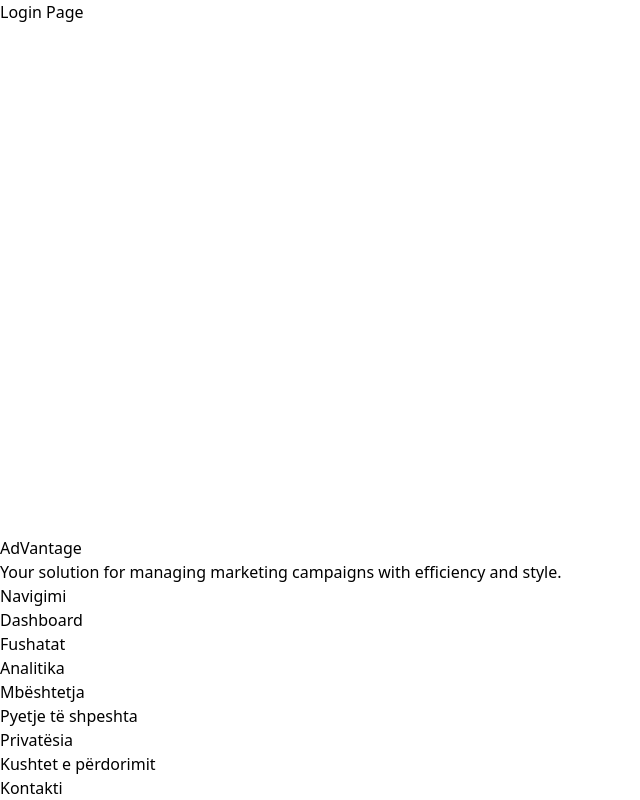
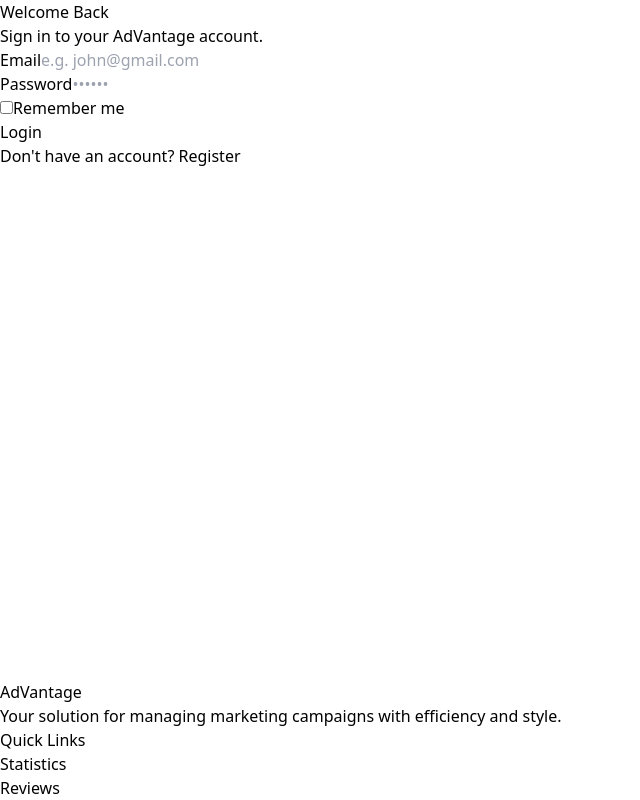
Before and after one commit to eneakukaj/Marketing-Digjital, a React (Vite) app in the folder frontend/: page /login in a window 1280 px wide. Shown: the part 560-1360 px from the top of the page, without its empty margins (0-640 px from the left). Built offline with nearby package versions, Linux system fonts and the light colour scheme.

Commit message:
Login , lidhja butonave dhe ndarja e qasjes ne buton

```diff
--- a/frontend/src/App.jsx
+++ b/frontend/src/App.jsx
@@ -5,6 +5,7 @@
 import Footer from './layouts/Footer';
 import Home from './pages/Home';
 import Register from './pages/Register';
+import Login from "./pages/Login";
 
 
 function App() {
@@ -18,7 +19,7 @@
     <Routes>
 
       <Route path="/" element={<Home />} />
-      <Route path="/login" element={<h1 className="text-white p-10">Login Page</h1>} />
+      <Route path="/login" element={<Login/>} />
       <Route path="/register" element={<Register />} />
 
     </Routes>
--- a/frontend/src/context/AuthContext.jsx
+++ b/frontend/src/context/AuthContext.jsx
@@ -25,7 +25,9 @@
 
   const logout = () => {
     setUser(null);
-    localStorage.clear();
+    localStorage.removeItem("accessToken");
+    localStorage.removeItem("refreshToken");
+    localStorage.removeItem("user");
   };
 
 
--- a/frontend/src/layouts/Footer.jsx
+++ b/frontend/src/layouts/Footer.jsx
@@ -1,5 +1,5 @@
-import { Link } from 'react-router-dom';
 import logoIcon from '../utils/logo-advantage.png';
+import logoUBTIcon from '../utils/logo-ubt.png';
 
 const Footer = () => {
   const currentYear = new Date().getFullYear();
@@ -7,7 +7,7 @@
   return (
     <footer className="bg-[#06103b] text-white border-t border-gray-800">
       <div className="max-w-7xl mx-auto px-8 py-12">
-        <div className="grid grid-cols-1 md:grid-cols-4 gap-12">
+        <div className="grid grid-cols-1 md:grid-cols-4 gap-32">
 
 
           <div className="col-span-1 md:col-span-1">
@@ -23,30 +23,52 @@
           </div>
 
           <div>
-            <h3 className="text-sm font-semibold uppercase tracking-wider mb-6 text-indigo-400">Navigimi</h3>
+            <h3 className="text-sm font-semibold uppercase tracking-wider mb-6 text-indigo-400">
+              Quick Links
+              </h3>
             <ul className="space-y-4">
-              <li><Link to="/dashboard" className="text-gray-400 hover:text-white transition-colors text-sm">Dashboard</Link></li>
-              <li><Link to="/campaigns" className="text-gray-400 hover:text-white transition-colors text-sm">Fushatat</Link></li>
-              <li><Link to="/analytics" className="text-gray-400 hover:text-white transition-colors text-sm">Analitika</Link></li>
-            </ul>
-          </div>
+              <li>
+                <a
+                href="#statistics"
+                className="text-gray-400 hover:text-white transition-colors text-sm">
+             Statistics
+             </a>
+            </li>
 
-          <div>
-            <h3 className="text-sm font-semibold uppercase tracking-wider mb-6 text-indigo-400">Mbështetja</h3>
-            <ul className="space-y-4">
-              <li><Link to="/faq" className="text-gray-400 hover:text-white transition-colors text-sm">Pyetje të shpeshta</Link></li>
-              <li><Link to="/privacy" className="text-gray-400 hover:text-white transition-colors text-sm">Privatësia</Link></li>
-              <li><Link to="/terms" className="text-gray-400 hover:text-white transition-colors text-sm">Kushtet e përdorimit</Link></li>
-            </ul>
-          </div>
+            <li>
+           <a
+           href="#reviews"
+           className="text-gray-400 hover:text-white transition-colors text-sm">
+        Reviews
+      </a>
+    </li>
+
+           <li>
+           <a
+           href="#how-it-works"
+           className="text-gray-400 hover:text-white transition-colors text-sm">
+        How it works
+      </a>
+    </li>
+
+  </ul>
+  </div>
 
           <div>
             <h3 className="text-sm font-semibold uppercase tracking-wider mb-6 text-indigo-400">Kontakti</h3>
             <p className="text-gray-400 text-sm">info@advantage.al</p>
             <p className="text-gray-400 text-sm mt-2">+355 6X XXX XXXX</p>
           </div>
-        </div>
 
+
+        <div className="flex justify-center md:justify-end items-center">
+    <img
+      src={logoUBTIcon}
+      alt="UBT"
+      className="w-32 h-32 opacity-100"
+    />
+  </div>
+</div>
         <div className="mt-12 pt-8 border-t border-gray-800 flex flex-col md:flex-row justify-between items-center">
           <p className="text-gray-500 text-xs">
             © {currentYear} AdVantage. All rights reserved.
--- a/frontend/src/layouts/Navbar.jsx
+++ b/frontend/src/layouts/Navbar.jsx
@@ -4,13 +4,22 @@
 import logoIcon from '../utils/logo-advantage.png';
 
 const Navbar= () => {
-    const { user, logout } = useContext(AuthContext);
+    const { user, logout, hasRole } = useContext(AuthContext);
     const navigate= useNavigate();
 
     const handleLogout=() => {
         logout();
         navigate('/login');
     };
+
+    const getDashboardLink = () => {
+        if (hasRole("ADMIN")) return "/admin";
+        if (hasRole("MANAGER")) return "/manager";
+        return "/dashboard";
+    };
+
+    const buttonStyle =
+        "bg-indigo-600 hover:bg-indigo-500 text-white px-6 py-2 rounded-lg text-sm font-semibold transition-all shadow-md shadow-indigo-500/10 border border-indigo-500/20";
 
     return (
         <nav className="bg-[#06103b] text-white px-8 py-4 flex justify-between items-center border-b border-gray-800 shadow-2xl">
@@ -23,16 +32,32 @@
                 <img src={logoIcon} alt="AdVantage Logo" className="w-6 h-6 object-contain"/>
             </div>
           <div>
-          <h1 className="text-xl font-bold tracking-tight text-white">AdVantage</h1>
+          <Link to="/" className="text-xl font-bold tracking-tight text-white">AdVantage</Link>
         </div>
         </div>
           <div className="flex items-center space-x-6">
-                <Link
-                    to="/register"
-                    className="bg-indigo-600 hover:bg-indigo-500 text-white px-6 py-2 rounded-lg text-sm font-semibold transition-all shadow-md shadow-indigo-500/10 border border-indigo-500/20"
-                >
-                    Register
-                </Link>
+               {!user && (
+                     <Link
+                            to="/register"
+                            className={buttonStyle}>
+                            Register
+                        </Link>
+                )}
+
+                {user && (
+                    <>
+                        <Link to={getDashboardLink()} className={buttonStyle}>
+                            Dashboard
+                        </Link>
+
+                        <button onClick={handleLogout} className={buttonStyle}>
+                            Logout
+                        </button>
+                    </>
+                )}
+
+
+
             </div>
         </nav>
     );
--- a/frontend/src/pages/Home.jsx
+++ b/frontend/src/pages/Home.jsx
@@ -68,7 +68,7 @@
 
       </section>
 
-<div className="w-full bg-white py-10 px-8">
+<div id="statistics" className="w-full bg-white py-10 px-8">
   <div className="max-w-[1440px] mx-auto grid grid-cols-2 md:grid-cols-5 gap-8 text-center">
 
     <div>
@@ -119,7 +119,7 @@
 
 </div>
 
-      <section className="max-w-[1440px] mx-auto px-10 py-24 border-t border-white/5">
+      <section id="reviews" className="max-w-[1440px] mx-auto px-10 py-24 border-t border-white/5">
         <div className="text-center mb-16">
           <h2 className="text-4xl md:text-5xl font-bold uppercase tracking-tight mb-4">
             User <span className="relative inline-block mt-2">
@@ -136,7 +136,6 @@
         <div className="grid grid-cols-1 md:grid-cols-2 lg:grid-cols-3 gap-8">
           {reviews.map((review) => (
             <div key={review.id} className="relative group">
-              {/* Animated Glow Backdrop */}
               <div className="absolute -inset-0.5 bg-gradient-to-r from-indigo-500 to-blue-600 rounded-2xl blur opacity-0 group-hover:opacity-20 transition duration-500"></div>
 
               <div className="relative bg-[#161926] p-8 rounded-2xl border border-gray-800 hover:border-indigo-500/40 transition-all duration-300 h-full flex flex-col justify-between">
@@ -160,7 +159,7 @@
       </section>
 
 
-<section className="bg-[#0f111a] py-28 px-10">
+<section id="how-it-works" className="bg-[#0f111a] py-28 px-10">
   <div className="max-w-[1440px] mx-auto grid grid-cols-1 lg:grid-cols-2 gap-20 items-center">
 
     <div>
--- /dev/null
+++ b/frontend/src/pages/Login.jsx
@@ -0,0 +1,139 @@
+import React, { useState, useEffect } from "react";
+import { Link } from "react-router-dom";
+
+const Login = () => {
+    const [form, setForm] = useState({
+        email:"",
+        password:"",
+    });
+
+    const [errors, setErrors] = useState({});
+    const [rememberMe, setRememberMe] = useState(false);
+
+    useEffect(() => {
+    const savedEmail = localStorage.getItem("rememberedEmail");
+
+    if (savedEmail) {
+      setForm((prev) => ({
+        ...prev,
+        email: savedEmail,
+      }));
+      setRememberMe(true);
+    }
+  }, []);
+
+    const handleChange = (e) => {
+        setForm({
+            ...form,
+            [e.target.name]: e.target.value,
+        });
+    };
+
+    const validate = () => {
+        const newErrors = {};
+
+        if(!form.email){
+            newErrors.email = "Email is required";
+        } else if (!/\S+@\S+\.\S+/.test(form.email)) {
+            newErrors.email = "Invalid email format";
+        }
+
+        if(!form.password){
+            newErrors.password="Password is required";
+        }
+
+        return newErrors;
+    };
+
+    const handleSubmit= (e) => {
+        e.preventDefault();
+
+        const validationErrors = validate();
+
+        if(Object.keys(validationErrors).length>0){
+            setErrors(validationErrors);
+            return;
+        }
+
+        setErrors({});
+
+        if (rememberMe) {
+      localStorage.setItem("rememberedEmail", form.email);
+    } else {
+      localStorage.removeItem("rememberedEmail");
+    }
+        console.log("Login data:", form);
+    };
+
+    return (
+    <div className="min-h-screen bg-[#0f111a] flex items-center justify-center px-6 py-20">
+      <div className="w-full max-w-lg bg-white/5 border border-white/10 rounded-3xl p-8 shadow-2xl backdrop-blur-sm">
+        <h2 className="text-4xl font-extrabold text-white text-center mb-3">
+          Welcome Back
+        </h2>
+
+        <p className="text-gray-400 text-center mb-8">
+          Sign in to your AdVantage account.
+        </p>
+
+        <form onSubmit={handleSubmit} className="space-y-5">
+          <div>
+            <label className="block text-gray-300 mb-2">Email</label>
+            <input
+              type="email"
+              name="email"
+              value={form.email}
+              onChange={handleChange}
+              placeholder="e.g. john@gmail.com"
+              className="w-full bg-white/10 border border-white/10 text-white px-5 py-4 rounded-xl outline-none focus:border-indigo-500"
+            />
+            {errors.email && (
+              <p className="text-red-400 text-sm mt-1">{errors.email}</p>
+            )}
+          </div>
+
+          <div>
+            <label className="block text-gray-300 mb-2">Password</label>
+            <input
+              type="password"
+              name="password"
+              value={form.password}
+              onChange={handleChange}
+              placeholder="••••••"
+              className="w-full bg-white/10 border border-white/10 text-white px-5 py-4 rounded-xl outline-none focus:border-indigo-500"
+            />
+            {errors.password && (
+              <p className="text-red-400 text-sm mt-1">{errors.password}</p>
+            )}
+          </div>
+
+          <div className="flex items-center gap-2">
+            <input
+              type="checkbox"
+              checked={rememberMe}
+              onChange={() => setRememberMe(!rememberMe)}
+            />
+            <label className="text-gray-300 text-sm">Remember me</label>
+          </div>
+
+          <button
+            type="submit"
+            className="w-full bg-indigo-600 hover:bg-indigo-500 text-white py-4 rounded-xl font-bold transition"
+          >
+            Login
+          </button>
+        </form>
+
+        <p className="text-gray-400 text-center mt-6">
+          Don't have an account?{" "}
+          <Link to="/register" className="text-indigo-400 font-semibold hover:underline">
+            Register
+          </Link>
+        </p>
+      </div>
+    </div>
+  );
+
+};
+
+export default Login;
--- a/frontend/src/pages/Register.jsx
+++ b/frontend/src/pages/Register.jsx
@@ -1,4 +1,5 @@
 import React, { useState } from "react";
+import { Link } from "react-router-dom";
 
 const Register = () => {
   const [form, setForm] = useState({
@@ -156,9 +157,9 @@
 
         <p className="text-gray-400 text-center mt-6">
           Already have an account?{" "}
-          <span className="text-indigo-400 font-semibold cursor-pointer">
+          <Link to="/login" className="text-indigo-400 font-semibold hover:underline">
             Login
-          </span>
+          </Link>
         </p>
       </div>
     </div>
```
Also changed, not shown: frontend/src/utils/logo-ubt.png (added).
